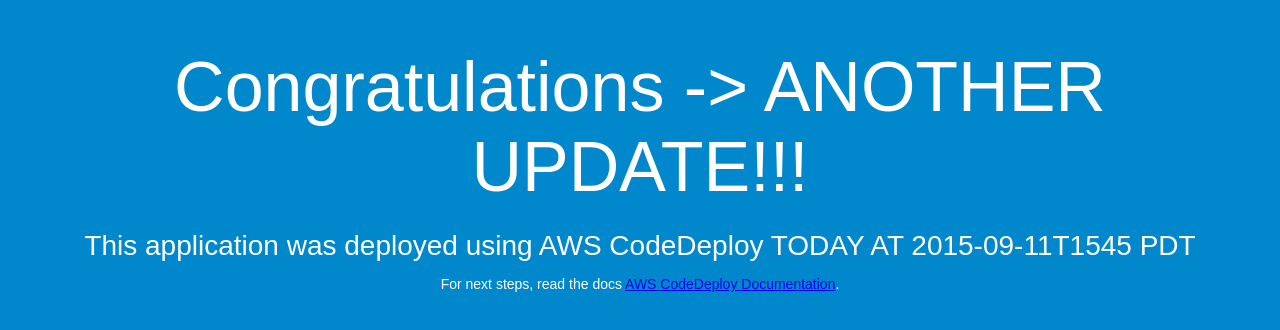
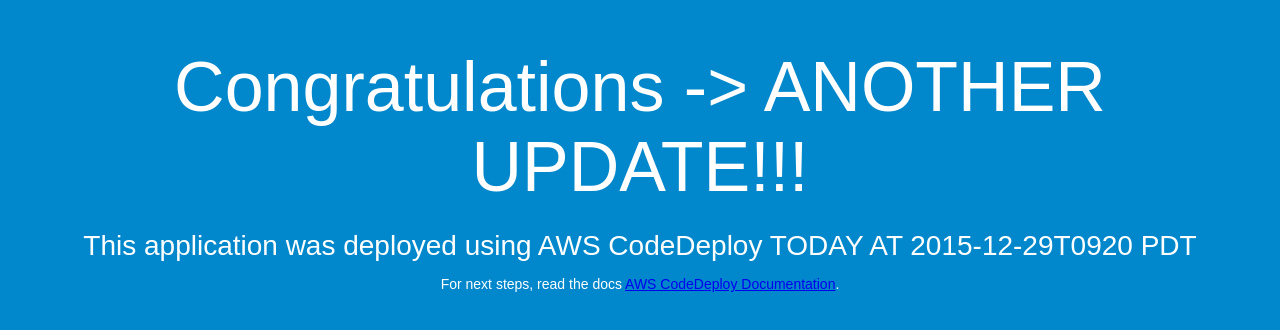
Before and after one commit to jamieaws/blahhh, a plain HTML site: page index.html in a window 1280 px wide. Drawn offline with Linux system fonts and the light colour scheme.

Commit message:
Update index.html

```diff
--- a/index.html
+++ b/index.html
@@ -27,7 +27,7 @@
 <body>
   <div align="center">
     <h1>Congratulations -> ANOTHER UPDATE!!!</h1>
-    <h2>This application was deployed using AWS CodeDeploy TODAY AT 2015-09-11T1545 PDT</h2>
+    <h2>This application was deployed using AWS CodeDeploy TODAY AT 2015-12-29T0920 PDT</h2>
     <p>For next steps, read the docs <a href="http://aws.amazon.com/documentation/codedeploy">AWS CodeDeploy Documentation</a>.</p>
   </div>
 </body>
```
